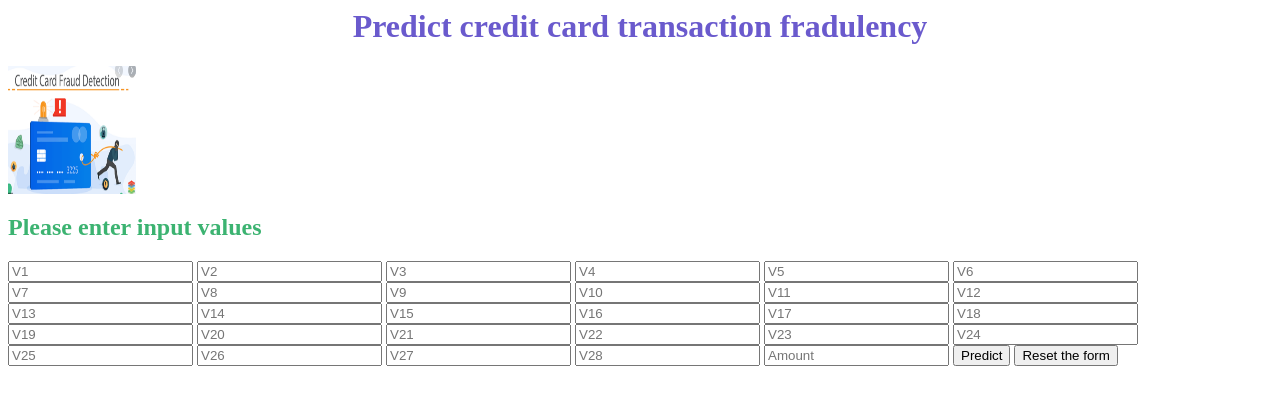
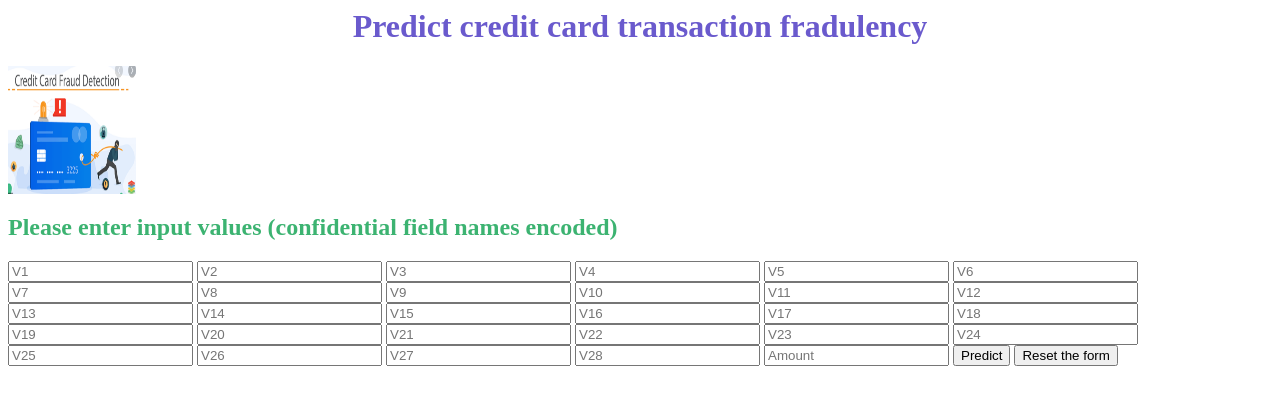
Before and after one commit to KrishnaRJ422/credit-fraud-detection, a Flask app: page / in a window 1280 px wide. Shown: the top 405 px of the page. Run offline with Flask 2, Linux system fonts and the light colour scheme; parts of the project's set-up code (start-up, migrations or seed data) failed here and were passed over.

Commit message:
Update index.html

```diff
--- a/templates/index.html
+++ b/templates/index.html
@@ -16,9 +16,9 @@
 	 <div class="login">
 		<h1 style="color:SlateBlue"><b><center> Predict credit card transaction fradulency </center></b></h1>
 
-		<img src="credit fraud logo.png" alt="credit fraud detection" style="width:128px;height:128px;" >
+		<p><img src="credit fraud logo.PNG" alt="credit fraud detection" style="width:128px;height:128px;" ></p>
 
-		<h2 style="color:MediumSeaGreen;"> Please enter input values </h2>
+		<h2 style="color:MediumSeaGreen;"> Please enter input values (confidential field names encoded) </h2>
 
 	     <!-- Main Input For Receiving Query to our ML -->
 	    <form action="{{ url_for('predict')}}"method="post">
```
